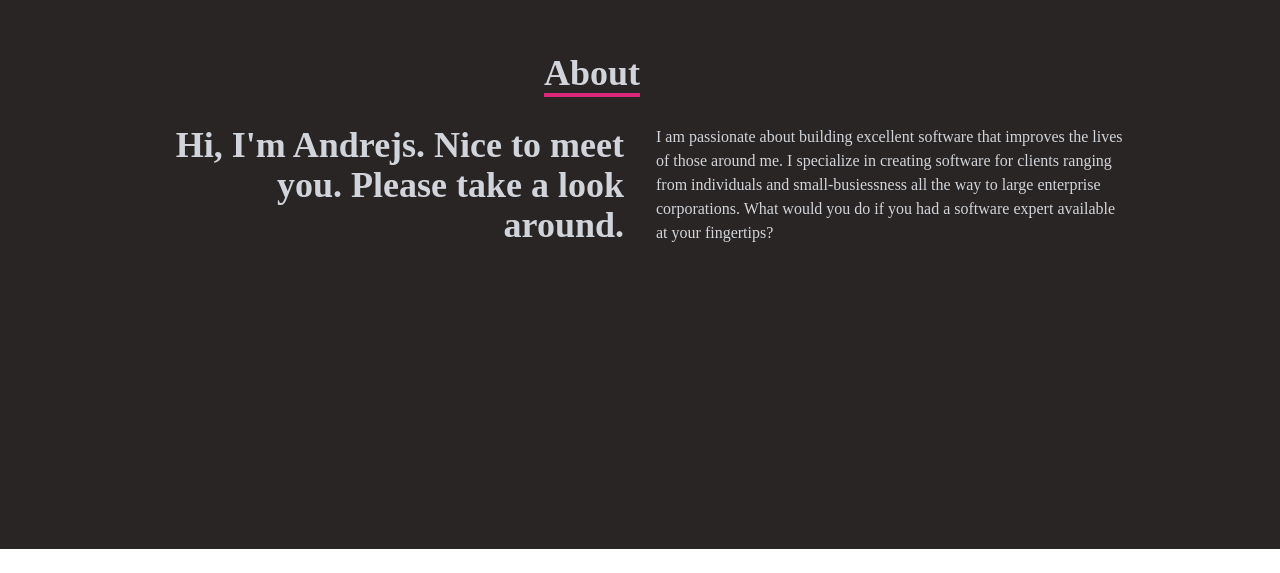
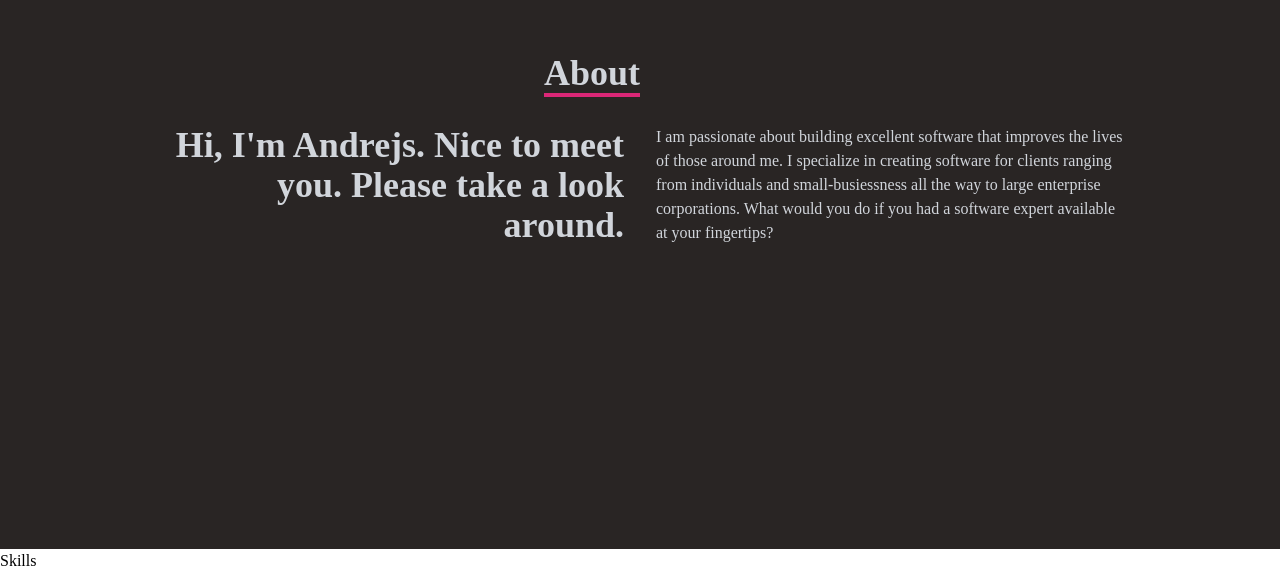
Before and after one commit to andrejs-is-on-the-computer/23-12-13-rcttwd-pf, a React (Create React App) app in the folder 1223-portfolio/: page / in a window 1280 px wide. Shown: the part 1051-1624 px from the top of the page. Before the commit the page ends 1600 px from the top, so only its background shows below. Built offline with nearby package versions, Linux system fonts and the light colour scheme.

Commit message:
messing with navbar highlighting

```diff
--- a/1223-portfolio/src/App.js
+++ b/1223-portfolio/src/App.js
@@ -1,6 +1,7 @@
 import About from "./components/About";
 import Home from "./components/Home";
 import Navbar from "./components/Navbar";
+import Skills from "./components/Skills";
 
 function App() {
   return (
@@ -46,6 +47,7 @@ function App() {
       <Navbar />
       <Home />
       <About />
+      <Skills />
     </div>
   );
 }
--- a/1223-portfolio/src/components/Navbar.jsx
+++ b/1223-portfolio/src/components/Navbar.jsx
@@ -15,11 +15,11 @@ const Navbar = () => {
         </div>
 
         {/* Menu */}
-        <ul className='hidden md:flex'>
-            <li>
+        <ul className='hidden md:flex justify-center'>
+            <li className="my-auto text-center hover:bg-pink-600">
                 Home
             </li>
-            <li>
+            <li className='hover:bg-pink-600'>
                 About
             </li>
             <li>
--- /dev/null
+++ b/1223-portfolio/src/components/Skills.jsx
@@ -0,0 +1,9 @@
+import React from 'react'
+
+const Skills = () => {
+  return (
+    <div>Skills</div>
+  )
+}
+
+export default Skills
```
Also changed, not shown: 1223-portfolio/src/assets/projects/realestate.jpg (added), 1223-portfolio/src/assets/projects/workImg.jpeg (added).
